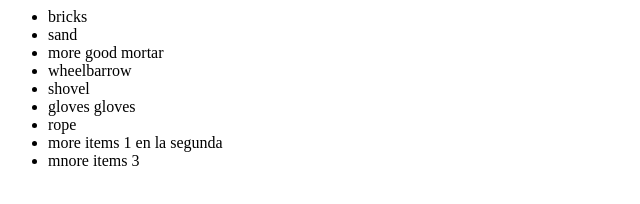
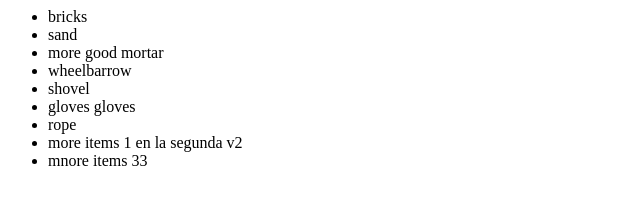
Before and after one commit to ange-rp/gitTest, a plain HTML site: page index.html in a window 1280 px wide. Shown: the full height of the page, 0-640 px from the left. Drawn offline with Linux system fonts and the light colour scheme.

Commit message:
mezcla 3

```diff
--- a/index.html
+++ b/index.html
@@ -9,8 +9,8 @@
 				<li>shovel</li>
 				<li>gloves gloves</li>
 				<li>rope</li>
-				<li>more items 1 en la segunda</li>
-				<li>mnore items 3</li>
+				<li>more items 1 en la segunda v2</li>
+				<li>mnore items 33</li>
 			</ul>
 		</div>
 	</body>
```
